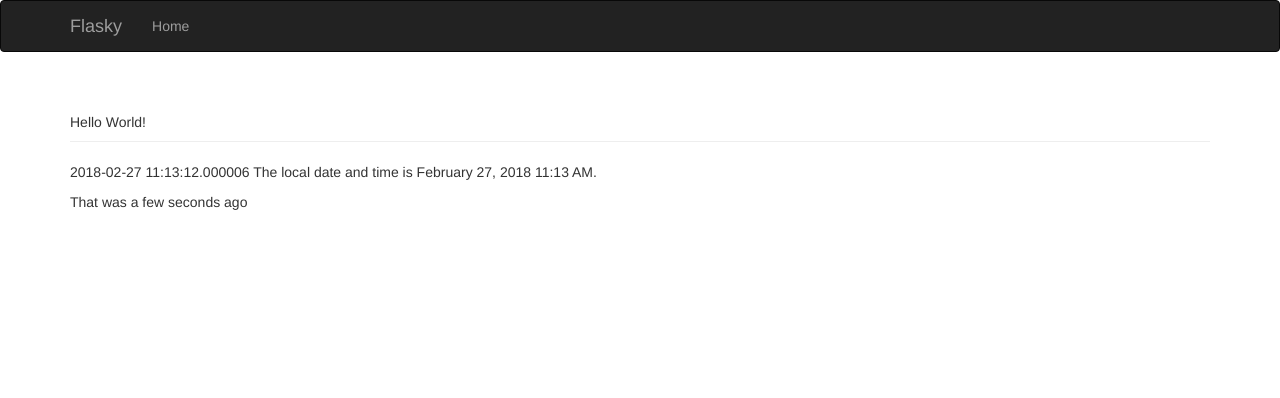
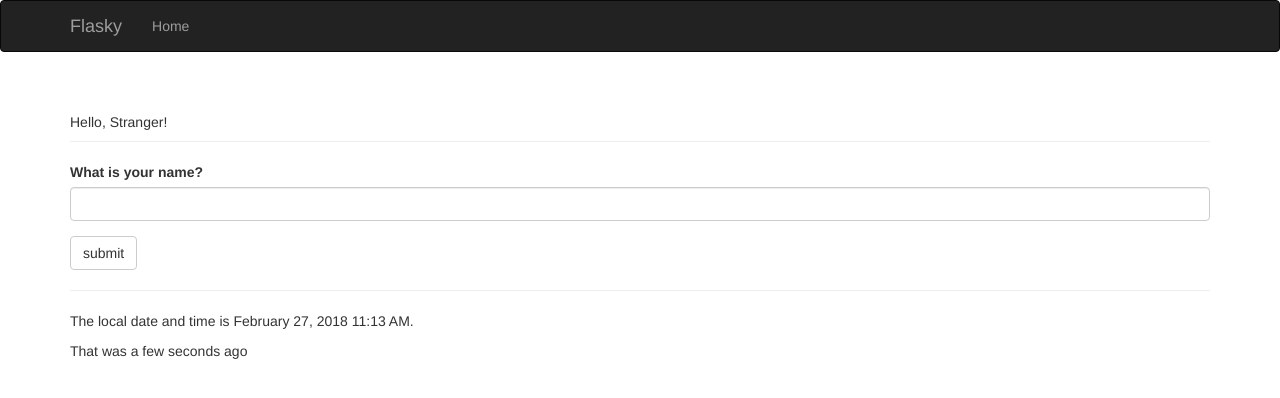
Before and after one commit to gxywl/doflask, a Flask app: page / in a window 1280 px wide. Shown: the top 398 px of the page. Run offline with Flask 2, Linux system fonts and the light colour scheme; some libraries are stand-ins or nearby versions.

Commit message:
06 使用WTF表单

```diff
--- a/doflask.py
+++ b/doflask.py
@@ -1,35 +1,53 @@
 #!/usr/bin/python
-#_*_ coding:utf8 _*_
+# _*_ coding:utf8 _*_
 
 from datetime import datetime
 
-from flask import Flask, render_template
+from flask import Flask, render_template, session, redirect, url_for
 from flask_script import Manager
 from flask_bootstrap import Bootstrap
 from flask_moment import Moment
+from flask_wtf import FlaskForm
+from wtforms import StringField, SubmitField
+from wtforms.validators import DataRequired
 
 app = Flask(__name__)
+
+app.config['SECRET_KEY'] = 'hard go guess string'
+
 manager = Manager(app)
 bootstrap = Bootstrap(app)
-moment=Moment(app)
+moment = Moment(app)
 
 
-@app.route('/')
+class NameForm(FlaskForm):
+    name = StringField("What is your name?", validators=[DataRequired()])
+    submit = SubmitField('submit')
+
+
+@app.route('/', methods=['Get', 'Post'])
 def index():
-    return render_template('index.html', current_time=datetime.utcnow())
+    form = NameForm()
+    if form.validate_on_submit():
+        session['name'] = form.name.data
+        return redirect(url_for('index'))
+    return render_template('index.html', form=form, name=session.get('name'), current_time=datetime.utcnow())
 
 
 @app.route('/user/<name>')
 def user(name):
     return render_template('user.html', name=name)
 
+
 @app.errorhandler(404)
 def page_not_found(e):
-    return render_template('404.html'),404
+    return render_template('404.html'), 404
+
 
 @app.errorhandler(500)
 def internal_server_error(e):
-    return render_template('500.html'),500
+    return render_template('500.html'), 500
+
 
 if __name__ == '__main__':
     manager.run()
--- a/templates/500.html
+++ b/templates/500.html
@@ -2,6 +2,6 @@
 
 {% block page_content %}
     <div class="page-header">
-        <h1>Server Error</h1>
+        <h1>Internal Server Error</h1>
     </div>
 {% endblock %}
--- a/templates/index.html
+++ b/templates/index.html
@@ -1,10 +1,14 @@
 {% extends "base.html" %}
+{% import "bootstrap/wtf.html" as wtf %}
 
 {% block page_content %}
     <div class="page-header">
-        Hello World!
+        Hello, {% if name %}{{ name }}{% else %}Stranger{% endif %}!
     </div>
 
-    <p>{{ current_time }} The local date and time is {{ moment(current_time).format('LLL') }}.</p>
+    {{ wtf.quick_form(form) }}
+
+    <hr>
+    <p>The local date and time is {{ moment(current_time).format('LLL') }}.</p>
     <p>That was {{ moment(current_time).fromNow(refresh=True) }}</p>
 {% endblock %}
--- a/templates/user.html
+++ b/templates/user.html
@@ -2,6 +2,6 @@
 
 {% block page_content %}
     <div class="page-header">
-Hello, {{ name|capitalize }}!
+        Hello, {{ name|capitalize }}!
     </div>
 {% endblock %}
```
